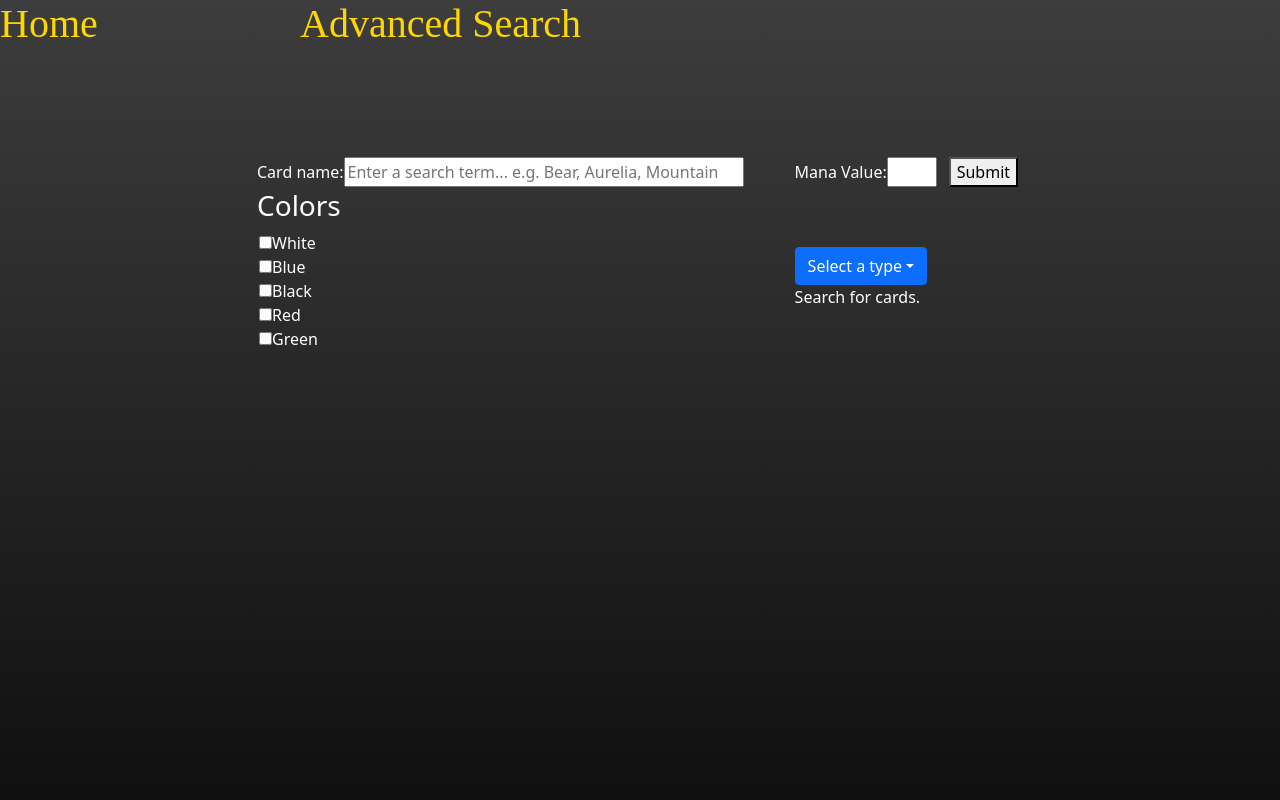
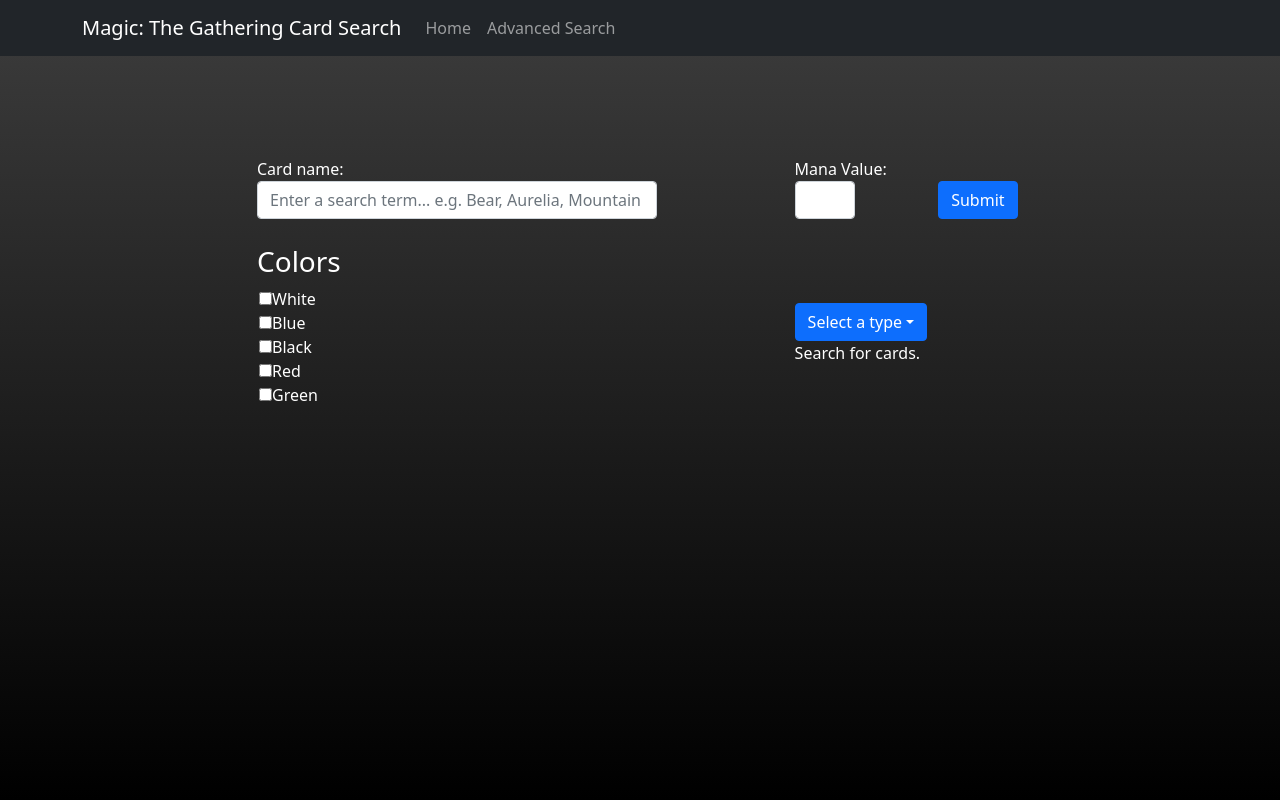
Before and after one commit to DementedDarsh/Project-2-MTG-Search, a React (Create React App) app: page /advanced in a window 1280 px wide. Shown: the top 800 px of the page. Built offline with nearby package versions, Linux system fonts and the light colour scheme; a web font is replaced by a local one.

Commit message:
implemented bootstrap stylings inc. navbar

```diff
--- a/src/App.js
+++ b/src/App.js
@@ -1,6 +1,6 @@
 import logo from "./logo.svg";
 import "./App.css";
-import Test from "./Test";
+import Test from "./Components/Home/Test";
 import Home from "./Components/Home/Home";
 import { Link, Routes, Route, useNavigate } from "react-router-dom";
 import SearchResults from "./Components/Results/SearchResults";
@@ -10,6 +10,7 @@
 import { useState, createContext } from "react";
 import AdvancedSearch from "./Components/AdvancedSearch/AdvancedSearch";
 import Card from "./Components/Results/Card";
+import { Container, Nav, Navbar } from "react-bootstrap";
 
 function App() {
   const [cards, setCards] = useState([]);
@@ -40,14 +41,15 @@
 
   return (
     <div>
-      <nav>
-        <Link to="/">
-          <h1 onClick={clearStates} style={{ display: "inline-block", width: "300px" }}>Home</h1>
-        </Link>
-        <Link to="/advanced">
-          <h1 style={{ display: "inline-block" }}>Advanced Search</h1>
-        </Link>
-      </nav>
+  <Navbar bg="dark" variant="dark">
+    <Container>
+    <Navbar.Brand>Magic: The Gathering Card Search</Navbar.Brand>
+    <Nav className="me-auto">
+      <Nav.Link href="/">Home</Nav.Link>
+      <Nav.Link href="/advanced">Advanced Search</Nav.Link>
+    </Nav>
+    </Container>
+  </Navbar>
       <Routes>
         <Route
           path="/"
@@ -95,6 +97,7 @@
         />
         <Route path="/searchresults/card/:id" element={<Card />} />
         <Route path="/*" element={<NotFound />} />
+        <Route path="/test" element={<Test />} />
       </Routes>
     </div>
   );
--- a/src/Components/AdvancedSearch/ManaValue.jsx
+++ b/src/Components/AdvancedSearch/ManaValue.jsx
@@ -1,9 +1,10 @@
 import React from 'react';
+import { Form } from 'react-bootstrap';
 
 const ManaValue = (props) => {
     const handleNumberInput = (event) => {
         props.setManaValue(event.target.value);
       };
-  return <input style={{width: "50px"}} type="number" value={props.manaValue} onChange={handleNumberInput}/>
+  return <Form.Control style={{width: "60px"}} type="number" value={props.manaValue} onChange={handleNumberInput}/>
 }
 export default ManaValue;
--- a/src/Components/AdvancedSearch/Types.jsx
+++ b/src/Components/AdvancedSearch/Types.jsx
@@ -5,7 +5,6 @@
 
 const Types = (props) => {
   const typeList = [
-      "",
     "Artifact",
     "Creature",
     "Land",
@@ -28,6 +27,7 @@
         id="dropdown-menu-align-right"
         onSelect={handleSelect}
       >
+          <Dropdown.Item key="" eventKey="">Any Type</Dropdown.Item>
         {typeList.map((item) => {
           return <Dropdown.Item key={item} eventKey={item}>{item}</Dropdown.Item>;
         })}
--- a/src/Components/Home/BasicSearch.jsx
+++ b/src/Components/Home/BasicSearch.jsx
@@ -1,4 +1,5 @@
 import React, { useState } from "react";
+import { Form } from "react-bootstrap";
 import { useSearchParams, Outlet, Route, Routes, Link } from "react-router-dom";
 import SubmitButton from "./SubmitButton";
 
@@ -13,7 +14,7 @@
 
   return (
     <span>
-      <input
+      <Form.Control
         type="text"
         placeholder="Enter a search term... e.g. Bear, Aurelia, Mountain"
         value={props.query}
--- a/src/Components/Home/SubmitButton.jsx
+++ b/src/Components/Home/SubmitButton.jsx
@@ -1,10 +1,11 @@
 import React from "react";
+import { Button } from "react-bootstrap";
 import { Link } from "react-router-dom";
 
 const SubmitButton = (props) => {
   return (
     <Link to={"/searchresults/" + props.queryString}>
-      <button>Submit</button>
+      <Button variant="primary">Submit</Button>
     </Link>
   );
 };
--- /dev/null
+++ b/src/Components/Home/Test.jsx
@@ -0,0 +1,24 @@
+import React from "react";
+import { useEffect } from "react";
+
+const Test = () => {
+  const AoA = [
+    ["a", "a", "a"],
+    ["a", "a", "a", "a"],
+    ["a", "a"],
+    ["a", "a", "a"],
+    ["a", "a", "a"],
+    ["a", "a"],
+    ["a", "a", "a"],
+  ];
+
+const list = AoA.map((item, index)=>{return(<div key={index}><h1>{item.map((item) => {<span>Hi</span>})}</h1></div>)})
+
+  useEffect(() => {
+
+  }, []);
+
+  return <div>{list}</div>;
+};
+
+export default Test;
--- a/src/Components/Results/Card.jsx
+++ b/src/Components/Results/Card.jsx
@@ -26,6 +26,7 @@
   }, [url]);
   const power = card.power;
   const toughness = card.toughness;
+
   const rulings = card.rulings?.map((item, index) => {
     return (
       <tr key={index} style={{border: "1px solid white"}}>
@@ -36,7 +37,7 @@
     );
   });
   const pt =
-    card.type?.includes("Creature") === true
+    card.power != undefined
       ? `Power/Toughness: ${power}/${toughness}`
       : "";
 
--- a/src/index.css
+++ b/src/index.css
@@ -7,6 +7,8 @@
   -moz-osx-font-smoothing: grayscale;
   background: linear-gradient(rgb(61, 61, 61), rgb(0, 0, 0));
   height: 1080px;
+  background-position: center;
+  background-attachment: fixed;
 }
 
 code {
```
Also changed, not shown: src/icon.png (added), 1 other file (tests, documents, lock files or other folders).
